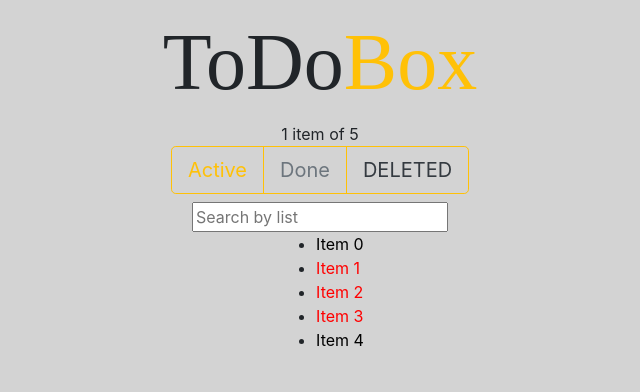
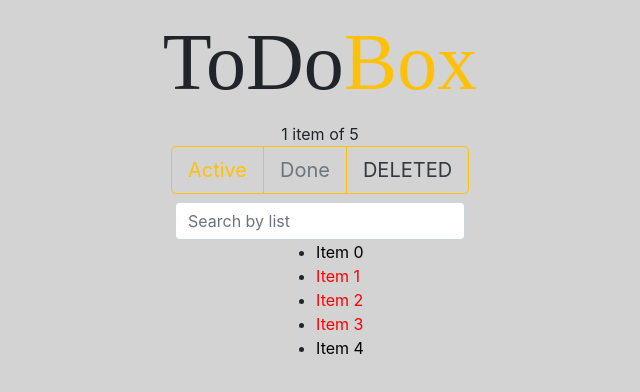
Before and after one commit to teneons/ToDoBox, a React (Create React App) app: page / in a window 1280 px wide. Shown: the top 392 px of the page, without its empty margins (320-960 px from the left). Built offline with nearby package versions, Linux system fonts and the light colour scheme.

Commit message:
Make - search

```diff
--- a/src/components/ToDoSearch/ToDoSearch.js
+++ b/src/components/ToDoSearch/ToDoSearch.js
@@ -7,8 +7,8 @@ export default class ToDoSearch extends React.Component {
         const txtPlaceholder = 'Search by list';
 
         return(
-            <div>
-                <input type='text' placeholder={txtPlaceholder} />
+            <div className="col-3">
+                <input className='form-control col' type='text' placeholder={txtPlaceholder} />
             </div>
         );
     }
```
